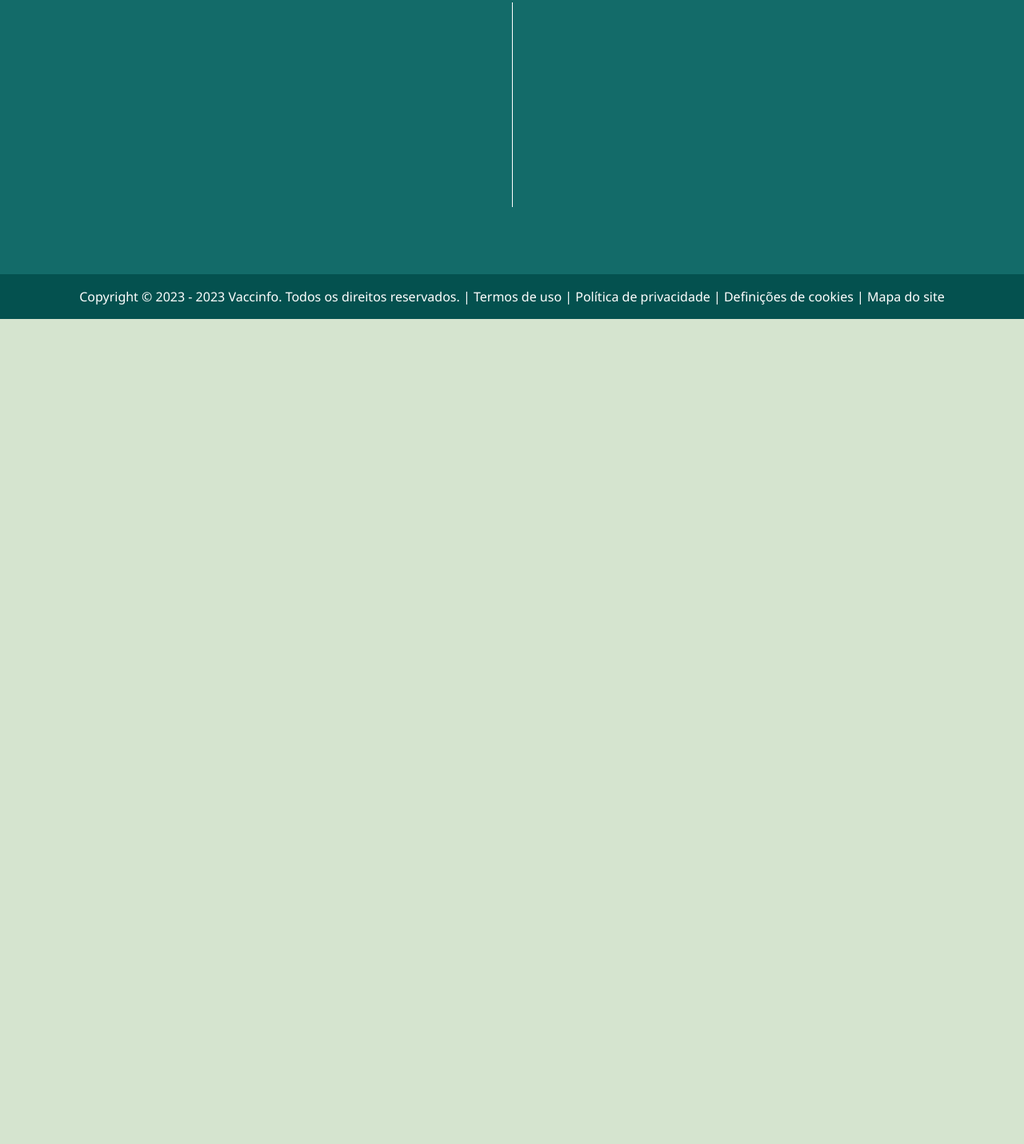
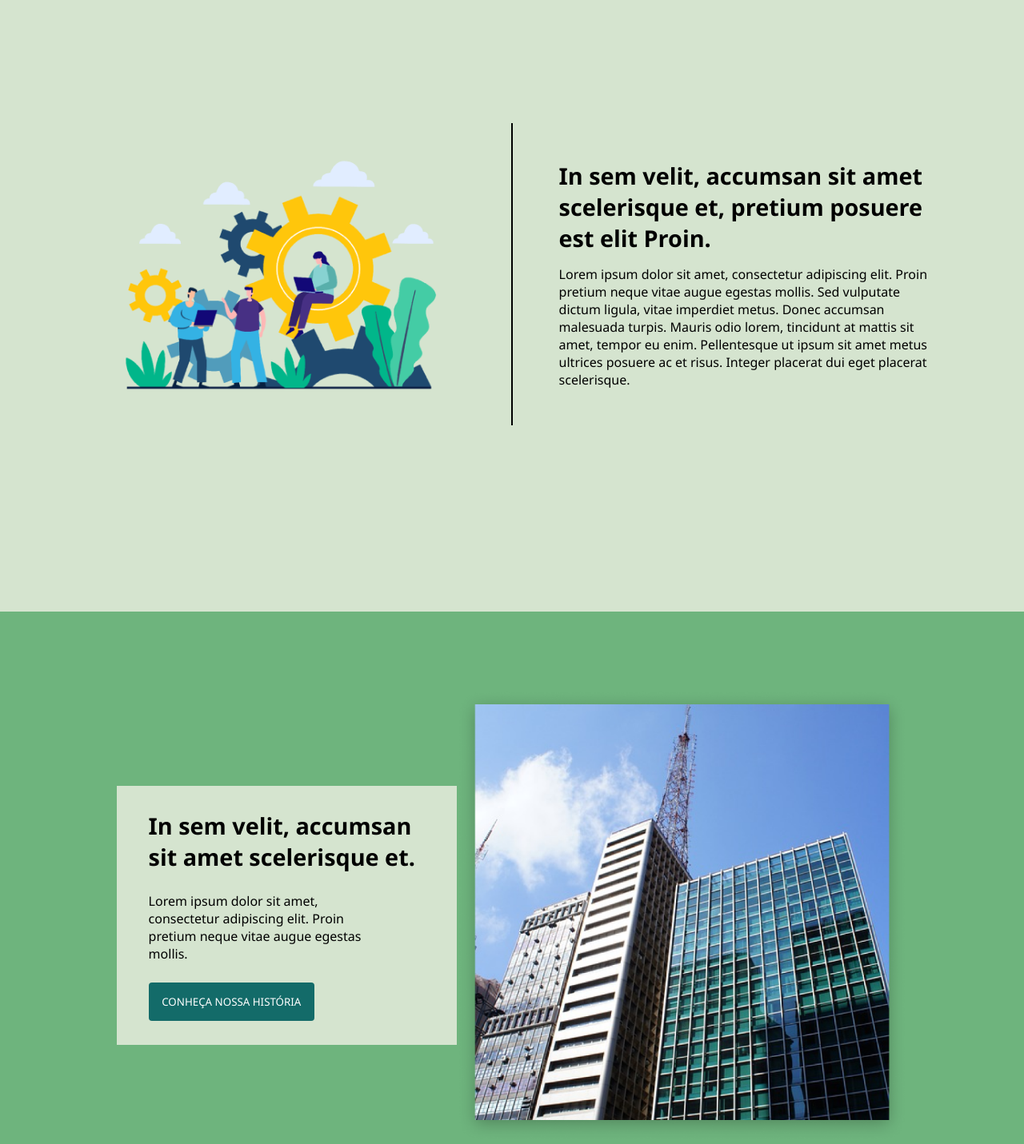
Before and after one commit to DaniloPedrazzi/Vaccinfo, a plain HTML site: page SiteInstitucional/FrontEnd/index.html in a window 1280 px wide. Shown: the part 2627-4058 px from the top of the page at 80% size. Before the commit the page ends 3026 px from the top, so only its background shows below. Drawn offline with Linux system fonts and the light colour scheme.

Commit message:
Atualização - Seções da página inicial

```diff
--- a/SiteInstitucional/FrontEnd/css/style-index.css
+++ b/SiteInstitucional/FrontEnd/css/style-index.css
@@ -69,10 +69,11 @@ body {
 
     display: flex;
     flex-direction: column;
-    height: 110vh;
+    height: 115vh;
     align-items: center;
     background-image: url(../img/secao-3.png);
     background-position: bottom;
+    background-size: cover;
     margin-bottom: 50px;
 
 }
@@ -160,3 +161,85 @@ body {
     margin-top: 20px;
     cursor: pointer;
 }
+
+/* SEÇÃO 4 */
+
+.secao4 {
+    display: flex;
+    height: 80vh;
+    justify-content: center;
+    margin-bottom: 8%;
+}
+
+.conteudo {
+    display: flex;
+    justify-content: center;
+    align-items: center;
+}
+
+.secao4 .img {
+    width: 45%;
+    border-right: 2px solid black;
+}
+
+.secao4 .img img {
+    width: 35vw;
+    height: fit-content;
+}
+
+.secao4 .texto {
+    display: flex;
+    flex-direction: column;
+    width: 40%;
+    gap: 15px;
+    margin-left: 5%;
+}
+
+.secao4 h3, .secao5  h3 {
+    font-size: 1.8rem;
+}
+
+/* SEÇÃO 5 */
+
+.secao5 {
+    display: flex;
+    justify-content: center;
+    height: 95vh;
+    background-color: #6EB47D;
+    margin-bottom: 8%;
+}
+
+.secao5 .container {
+    justify-content: center;
+}
+
+.secao5 .texto {
+    display: flex;
+    flex-direction: column;
+    gap: 25px;
+    width: 30%;
+    padding: 30px 40px;
+    background-color: #D5E4CF;
+}
+
+.secao5 .texto p {
+    width: 80%;
+}
+
+#button_nossa_historia {
+    width: 60%;
+    padding: 15px 10px;
+    color: white;
+    background-color: #136B69;
+    border: none;
+    border-radius: 4px;
+    cursor: pointer;
+}
+
+.secao5 .img {
+    display: flex;
+}
+
+.secao5 img {
+    width: 44vw;
+}
--- a/SiteInstitucional/FrontEnd/index.html
+++ b/SiteInstitucional/FrontEnd/index.html
@@ -102,6 +102,46 @@
         </div>
 
     </div>
+
+    <div class="secao4">
+        <div class="container">
+
+            <div class="conteudo">
+
+                <div class="img"><img src="./img/img-secao-4.png" alt=""></div>
+                <div class="texto">
+                    <h3>In sem velit, accumsan sit amet scelerisque et, pretium posuere est
+                        elit Proin.</h3>
+                    <p>Lorem ipsum dolor sit amet, consectetur adipiscing elit. Proin pretium neque vitae augue egestas
+                        mollis. Sed vulputate dictum ligula, vitae imperdiet metus. Donec accumsan malesuada turpis.
+                        Mauris odio lorem, tincidunt at mattis sit amet, tempor eu enim. Pellentesque ut ipsum sit amet
+                        metus ultrices posuere ac et risus. Integer placerat dui eget placerat scelerisque.</p>
+                </div>
+
+            </div>
+
+        </div>
+    </div>
+
+    <div class="secao5">
+
+        <div class="container">
+
+            <div class="texto">
+                <h3>In sem velit, accumsan sit amet scelerisque et.</h3>
+                <p>Lorem ipsum dolor sit amet, consectetur adipiscing elit. Proin pretium neque vitae augue egestas
+                    mollis.</p>
+                <a href="./sobre-nos.html">
+                    <button id="button_nossa_historia">CONHEÇA NOSSA HISTÓRIA</button>
+                </a>
+            </div>
+
+            <div class="img"><img src="./img/img-secao5.png" alt=""></div>
+
+        </div>
+
+    </div>
+
     <div class="footer">
         <div class="footer1">
             <div class="divisoria"></div>
@@ -126,7 +166,7 @@
         var valor_total_carregamentos = (qtd_vacina * preco_vacina) * quantidade_de_lotes; //valor total
         var quantidade_de_lotes_perdidos = (quantidade_de_lotes * 0.10); //10% dos carregamentos são perdidos
         var valor_dos_carregamentos_perdidos = (qtd_vacina * preco_vacina) * quantidade_de_lotes_perdidos; //Valor total da perda dos carregamentos
-      var valor_economizado =  (valor_dos_carregamentos_perdidos * 0.75).toFixed(0); //75% dos carregamentos perdidos são salvos pela VaccInfo
+        var valor_economizado = (valor_dos_carregamentos_perdidos * 0.75).toFixed(0); //75% dos carregamentos perdidos são salvos pela VaccInfo
 
         div_resultado_simulador.innerHTML = `<p>Você tem uma perda aproximada de <span style="color: white; font-weight: bold;">R$${valor_dos_carregamentos_perdidos}</span></p>
           <p>Com a VaccInfo você reduzirá essa perda em <span style="color: white; font-weight: bold;">R$${valor_economizado}</span></p>`;
```
Also changed, not shown: SiteInstitucional/FrontEnd/img/img-secao-4.png (added), SiteInstitucional/FrontEnd/img/img-secao5.png (added). Lines whose indentation alone changed are shown as unchanged.
